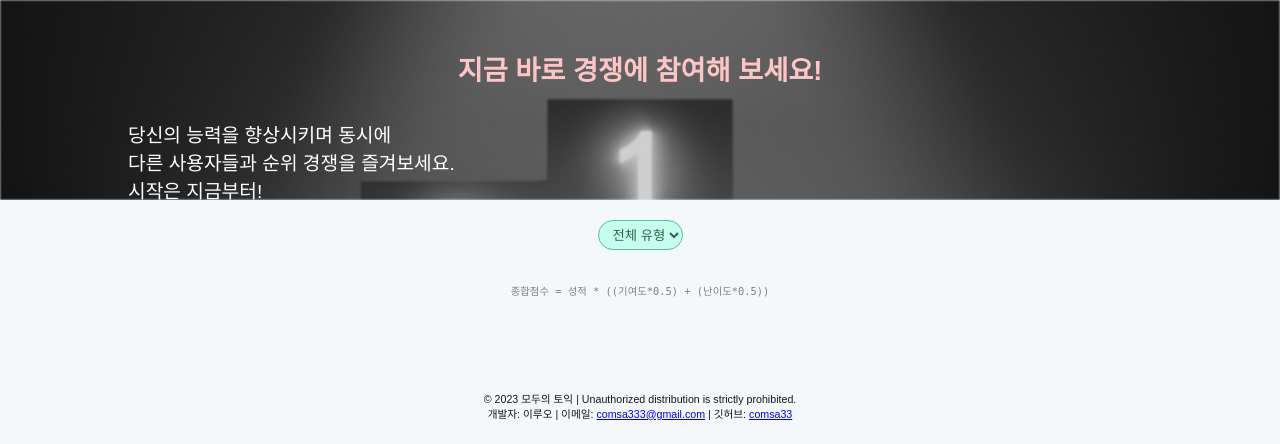
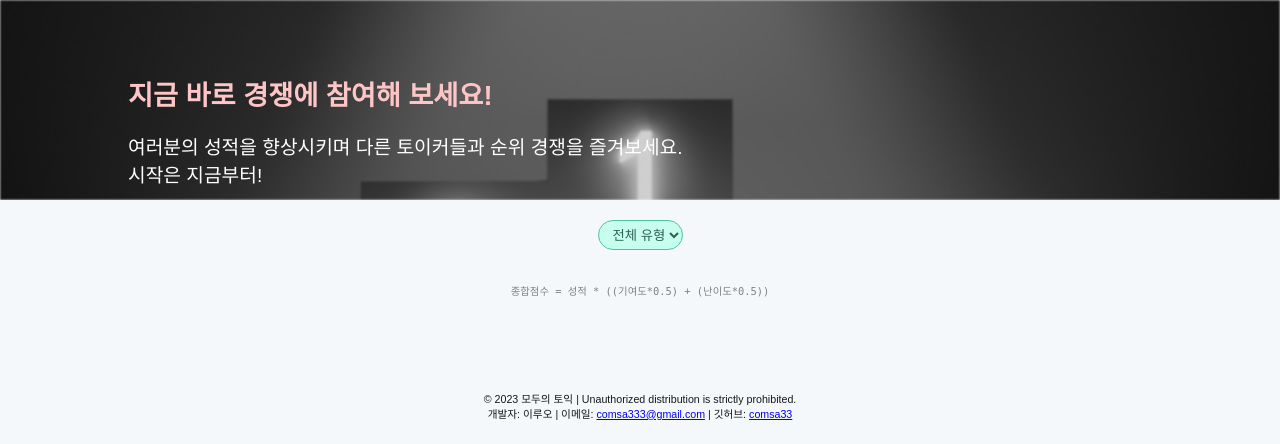
Before and after one commit to comsa33/toeic4all, a Flask app: page /rank in a window 1280 px wide. Shown: the part 70-514 px from the top of the page. Run offline with Flask 3, Linux system fonts and the light colour scheme; data that the repository does not hold is empty; some web fonts are replaced.

Commit message:
fix: mocktest, board, rank css

```diff
--- a/static/css/board.css
+++ b/static/css/board.css
@@ -57,8 +57,9 @@ h2, h3, h4 {
 }
 
 .h1-on-img {
-    text-align: left;
-    padding: 30px 0px 0px 0px;
+    text-align: left !important;
+    padding: 55px 0px 0px 0px;
+    margin-bottom: 0 !important;
     font-weight: bold;
     font-size: 2em;
     color: #ffffff;
--- a/static/css/mock_test.css
+++ b/static/css/mock_test.css
@@ -103,8 +103,9 @@
 }
 
 .h1-on-img {
-    text-align: left;
-    padding: 30px 0px 0px 0px;
+    text-align: left !important;
+    padding: 55px 0px 0px 0px;
+    margin-bottom: 0 !important;
     font-weight: bold;
     font-size: 2em;
     color: #f65555;
@@ -114,6 +115,7 @@
     text-align: left;
     font-size: 1.2em;
     font-weight: 200;
+    color: #a43737;
 }
 
 .test-info {
--- a/static/css/rank.css
+++ b/static/css/rank.css
@@ -40,8 +40,9 @@ body {
 }
 
 .h1-on-img {
-    text-align: left;
-    padding: 30px 0px 0px 0px;
+    text-align: left !important;
+    padding: 55px 0px 0px 0px;
+    margin-bottom: 0 !important;
     font-weight: bold;
     font-size: 1.7em;
     color: #fdc5c5;
--- a/templates/rank.html
+++ b/templates/rank.html
@@ -9,7 +9,7 @@
     <div class="blur-bg-image" data-bg-url="{{ url_for('static', filename='images/ranking-img1.jpg') }}"></div>
     <div class="my-img-text">
         <h1 class="h1-on-img" style="text-align:center; margin-bottom: 2rem;">지금 바로 경쟁에 참여해 보세요!</h1>
-        <p class="p-on-img">당신의 능력을 향상시키며 동시에<br>다른 사용자들과 순위 경쟁을 즐겨보세요.<br>시작은 지금부터!</p>
+        <p class="p-on-img">여러분의 성적을 향상시키며 다른 토이커들과 순위 경쟁을 즐겨보세요.<br>시작은 지금부터!</p>
     </div>
 </div>
 <script>
```
